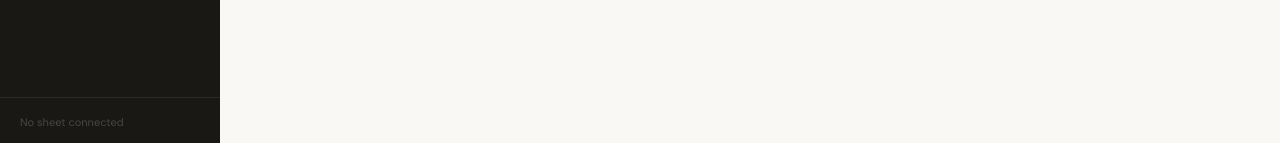
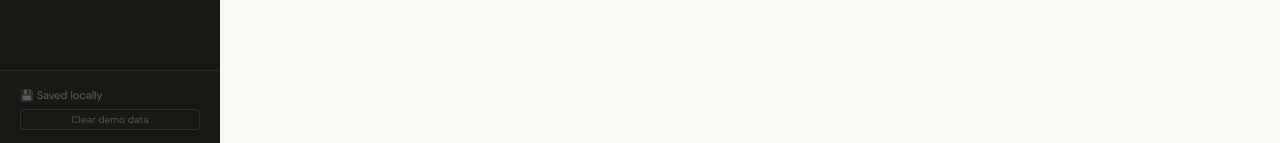
Before and after one commit to rubesh271/wander, a React (Vite) app: page / in a window 1280 px wide. Shown: the part 654-797 px from the top of the page. Built offline with nearby package versions, Linux system fonts and the light colour scheme; a web font is replaced by a local one.

Commit message:
add places and map view

```diff
--- a/src/App.jsx
+++ b/src/App.jsx
@@ -951,9 +951,39 @@ function SettingsView({ sheetsId, scriptUrl, onSave, onSetupSheet }) {
 // ROOT APP
 // ─────────────────────────────────────────────────────────────────────────────
 
-const STORAGE_KEY = 'wander_v5';
-function loadLocal() { try { return JSON.parse(localStorage.getItem(STORAGE_KEY)); } catch { return null; } }
-function saveLocal(d) { try { localStorage.setItem(STORAGE_KEY, JSON.stringify(d)); } catch {} }
+// Stable key — never change this again or data will be lost on refresh
+const STORAGE_KEY = 'wander_data';
+
+function loadLocal() {
+  try {
+    // Try current key first
+    const current = localStorage.getItem(STORAGE_KEY);
+    if (current) return JSON.parse(current);
+    // Migrate from any previous version keys
+    for (const old of ['wander_v5','wander_v4','wander_v3','wander_v2','wander_v1']) {
+      const prev = localStorage.getItem(old);
+      if (prev) {
+        const parsed = JSON.parse(prev);
+        localStorage.setItem(STORAGE_KEY, prev); // migrate to new key
+        localStorage.removeItem(old);
+        return parsed;
+      }
+    }
+    return null;
+  } catch { return null; }
+}
+
+function saveLocal(d) {
+  try { localStorage.setItem(STORAGE_KEY, JSON.stringify(d)); } catch {}
+}
+
+// Only fall back to demo data if there is truly nothing saved at all
+function orDemo(saved, key, demo) {
+  if (!saved) return demo;
+  // If key exists in saved (even as empty array), use it
+  if (key in saved) return saved[key];
+  return demo;
+}
 
 // Map data keys to their Google Sheet tab names
 const SHEET_MAP = {
@@ -963,15 +993,17 @@ const SHEET_MAP = {
 
 export default function App() {
   const saved = loadLocal();
-  const [trips,      setTrips]      = useState(saved?.trips      || DEMO_TRIPS);
-  const [days,       setDays]       = useState(saved?.days       || DEMO_DAYS);
-  const [docs,       setDocs]       = useState(saved?.docs       || DEMO_DOCS);
-  const [otherDocs,  setOtherDocs]  = useState(saved?.otherDocs  || DEMO_OTHER_DOCS);
-  const [stays,      setStays]      = useState(saved?.stays      || DEMO_STAYS);
-  const [places,     setPlaces]     = useState(saved?.places     || DEMO_PLACES);
-  const [personnels, setPersonnels] = useState(saved?.personnels || DEMO_PERSONNELS);
-  const [sheetsId,   setSheetsId]   = useState(saved?.sheetsId   || '');
-  const [scriptUrl,  setScriptUrl]  = useState(saved?.scriptUrl  || '');
+  const isFirstLoad = !saved; // true only on very first visit ever
+
+  const [trips,      setTrips]      = useState(orDemo(saved, 'trips',      isFirstLoad ? DEMO_TRIPS      : []));
+  const [days,       setDays]       = useState(orDemo(saved, 'days',       isFirstLoad ? DEMO_DAYS       : []));
+  const [docs,       setDocs]       = useState(orDemo(saved, 'docs',       isFirstLoad ? DEMO_DOCS       : []));
+  const [otherDocs,  setOtherDocs]  = useState(orDemo(saved, 'otherDocs',  isFirstLoad ? DEMO_OTHER_DOCS : []));
+  const [stays,      setStays]      = useState(orDemo(saved, 'stays',      isFirstLoad ? DEMO_STAYS      : []));
+  const [places,     setPlaces]     = useState(orDemo(saved, 'places',     isFirstLoad ? DEMO_PLACES     : []));
+  const [personnels, setPersonnels] = useState(orDemo(saved, 'personnels', isFirstLoad ? DEMO_PERSONNELS : []));
+  const [sheetsId,   setSheetsId]   = useState(saved?.sheetsId  || '');
+  const [scriptUrl,  setScriptUrl]  = useState(saved?.scriptUrl || '');
   const [syncStatus, setSyncStatus] = useState('idle'); // idle | syncing | ok | error
   const [view, setView]             = useState('trips');
   const [selectedTrip, setSelectedTrip] = useState(null);
@@ -1009,15 +1041,22 @@ export default function App() {
   function persist(u) {
     const next = { trips, days, docs, otherDocs, stays, places, personnels, sheetsId, scriptUrl, ...u };
     saveLocal(next);
-    if (u.trips)      setTrips(u.trips);
-    if (u.days)       setDays(u.days);
-    if (u.docs)       setDocs(u.docs);
-    if (u.otherDocs)  setOtherDocs(u.otherDocs);
-    if (u.stays)      setStays(u.stays);
-    if (u.places)     setPlaces(u.places);
-    if (u.personnels) setPersonnels(u.personnels);
-    if (u.sheetsId !== undefined)  { setSheetsId(u.sheetsId); scriptUrlRef.current = scriptUrl; }
-    if (u.scriptUrl !== undefined) { setScriptUrl(u.scriptUrl); scriptUrlRef.current = u.scriptUrl; }
+    // Use explicit undefined check so empty arrays [] are preserved
+    if ('trips'      in u) setTrips(u.trips);
+    if ('days'       in u) setDays(u.days);
+    if ('docs'       in u) setDocs(u.docs);
+    if ('otherDocs'  in u) setOtherDocs(u.otherDocs);
+    if ('stays'      in u) setStays(u.stays);
+    if ('places'     in u) setPlaces(u.places);
+    if ('personnels' in u) setPersonnels(u.personnels);
+    if ('sheetsId'   in u) { setSheetsId(u.sheetsId); scriptUrlRef.current = u.sheetsId; }
+    if ('scriptUrl'  in u) { setScriptUrl(u.scriptUrl); scriptUrlRef.current = u.scriptUrl; }
+  }
+
+  function clearDemoData() {
+    if (window.confirm('This will delete all demo data and start fresh. Your real trips will not be affected once you start adding them. Continue?')) {
+      persist({ trips:[], days:[], docs:[], otherDocs:[], stays:[], places:[], personnels:[] });
+    }
   }
 
   // CRUD factory with automatic sheet write-back
@@ -1058,7 +1097,13 @@ export default function App() {
   const navTo = v => { setView(v); setSelectedTrip(null); };
   const activeTrips = trips.filter(t=>t.status==='upcoming'||t.status==='planning');
 
-  const syncLabel = syncStatus==='syncing' ? '⏳ Syncing…' : syncStatus==='ok' ? '✓ Saved to Sheet' : syncStatus==='error' ? '⚠ Sync error' : scriptUrl ? '✓ Sheet connected' : 'No sheet connected';
+  const syncLabel = syncStatus==='syncing' ? '⏳ Syncing to Sheet…'
+    : syncStatus==='ok'    ? '✓ Saved to Sheet'
+    : syncStatus==='error' ? '⚠️ Sheet sync failed'
+    : scriptUrl            ? '✓ Sheet connected'
+    : '💾 Saved locally';
+
+  const isDemo = trips.length > 0 && trips[0]?.id === '1' && trips[0]?.name?.includes('Japan');
 
   return (
     <div className="app">
@@ -1079,8 +1124,15 @@ export default function App() {
             </button>
           ))}
         </>}
-        <div className="sidebar-footer" style={{ color: syncStatus==='error'?'var(--rose)':syncStatus==='ok'?'var(--teal-mid)':undefined }}>
-          {syncLabel}
+        <div className="sidebar-footer">
+          <div style={{ color: syncStatus==='error'?'rgba(192,82,74,0.8)':syncStatus==='ok'?'rgba(45,168,130,0.9)':'rgba(255,255,255,0.3)', marginBottom:6, fontSize:11 }}>
+            {syncLabel}
+          </div>
+          {isDemo && (
+            <button onClick={clearDemoData} style={{ fontSize:10, color:'rgba(255,255,255,0.25)', background:'none', border:'1px solid rgba(255,255,255,0.1)', borderRadius:4, padding:'3px 7px', cursor:'pointer', fontFamily:'var(--font-body)', width:'100%' }}>
+              Clear demo data
+            </button>
+          )}
         </div>
       </aside>
       <main className="main">
```
